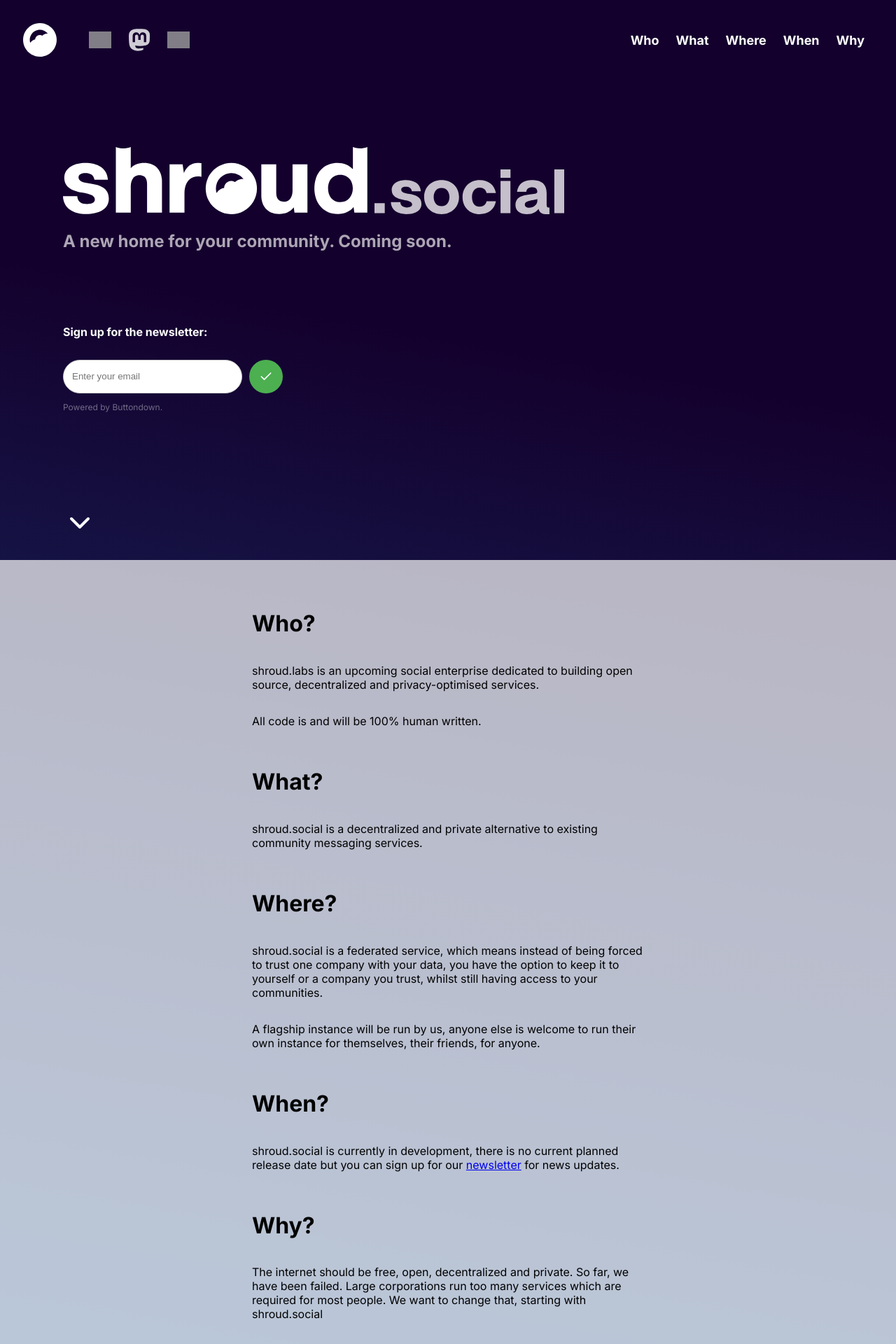
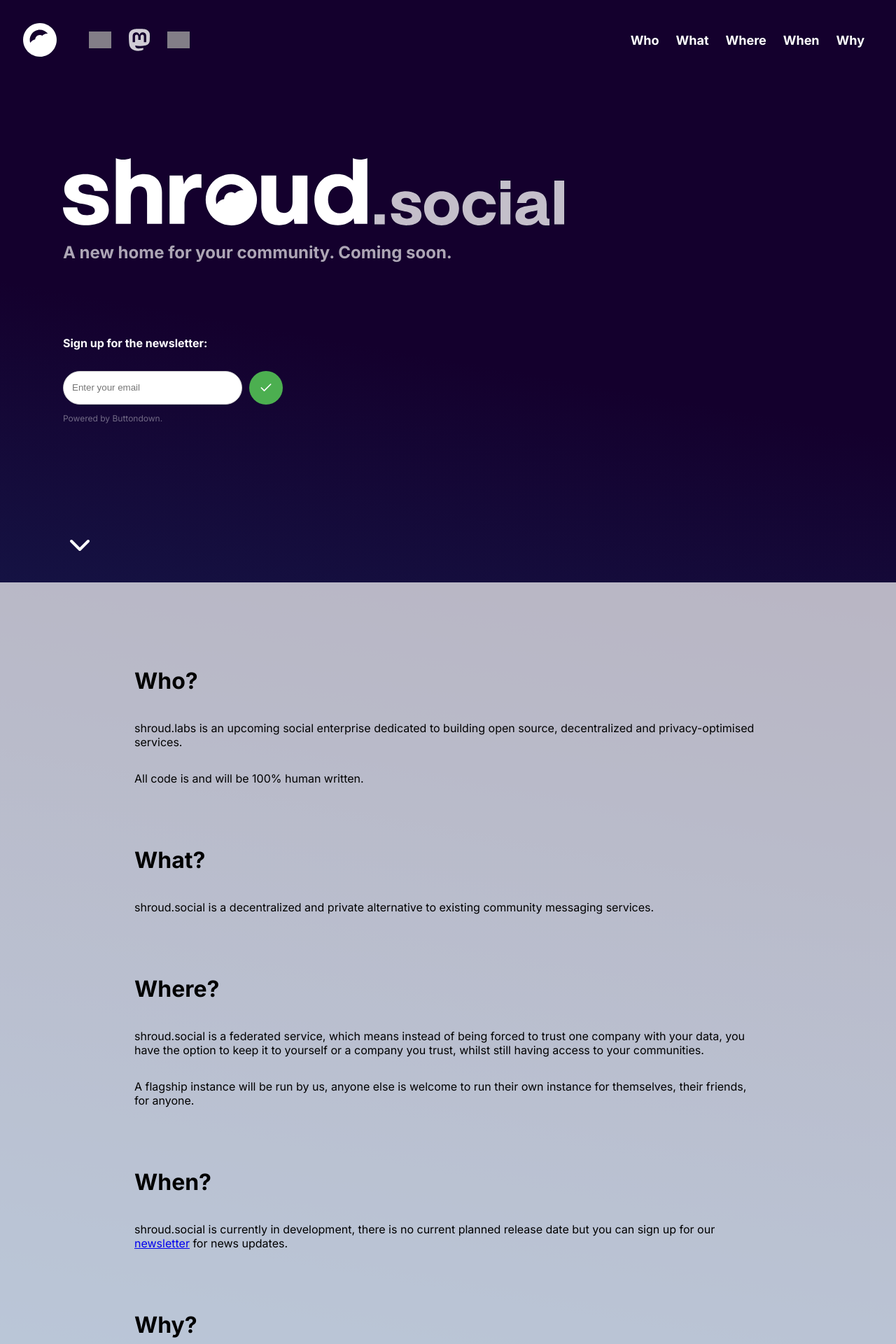
Before and after one commit to shroud-org/shroud-social-landing, a SvelteKit app: page / in a window 1280 px wide. Shown: the top 1920 px of the page at 70% size. Built offline with nearby package versions, Linux system fonts and the light colour scheme; grey boxes are pictures that could not be loaded; a web font is replaced by a local one.

Commit message:
add reactivity

```diff
--- a/src/routes/+layout.svelte
+++ b/src/routes/+layout.svelte
@@ -47,19 +47,19 @@
 			<nav class:open={navOpened}>
 				<ul>
 					<li class="nav-element">
-						<a href="#who" onclick={toggleNav}>Who</a>
+						<a href="/#who" onclick={toggleNav}>Who</a>
 					</li>
 					<li class="nav-element">
-						<a href="#what" onclick={toggleNav}>What</a>
+						<a href="/#what" onclick={toggleNav}>What</a>
 					</li>
 					<li class="nav-element">
-						<a href="#where" onclick={toggleNav}>Where</a>
+						<a href="/#where" onclick={toggleNav}>Where</a>
 					</li>
 					<li class="nav-element">
-						<a href="#when" onclick={toggleNav}>When</a>
+						<a href="/#when" onclick={toggleNav}>When</a>
 					</li>
 					<li class="nav-element">
-						<a href="#why" onclick={toggleNav}>Why</a>
+						<a href="/#why" onclick={toggleNav}>Why</a>
 					</li>
 				</ul>
 			</nav>
--- a/src/routes/+page.svelte
+++ b/src/routes/+page.svelte
@@ -9,8 +9,8 @@
     <div class="hero">
         <div>
             <div class="hero-title">
-                <Brand style="--brand-size: 96px;" />
-                <SubBrand variant="social" style="--brand-size: 64px; opacity: 75%" />
+                <Brand />
+                <SubBrand variant="social" />
             </div>
             <h2>A new home for your community. Coming soon.</h2>
         </div>
@@ -52,6 +52,10 @@
 </div>
 
 <style lang="scss">
+    $small-screen: 700px;
+    $medium-screen: 900px;
+    $large-screen: 1200px;
+
     .container {
         display: flex;
         flex-direction: column;
@@ -59,19 +63,29 @@
         justify-content: center;
     }
 
+    @media screen and (max-width: $small-screen) {
       .hero {
+        padding: 16px;
         height: 100vh;
         display: flex;
         flex-direction: column;
         gap: 64px;
         justify-content: center;
-        transform: translateX(-15vw);
 
         div {
           .hero-title {
             display: flex;
             align-items: flex-end;
             gap: 10px;
+
+            :global(.brand) {
+              --brand-size: 48px;
+            }
+
+            :global(.subbrand) {
+              --brand-size: 32px;
+              opacity: 75%
+            }
           }
 
           h2 {
@@ -120,7 +134,109 @@
         }
 
         a#scroll-button {
-            position:absolute;
+          position: absolute;
+          bottom: 25px;
+          text-decoration: none;
+          color: #ffffff;
+
+          &:visited {
+            color: #ffffff;
+          }
+        }
+      }
+
+      .content {
+        display: flex;
+        flex-direction: column;
+        align-items: center;
+        width: 100%;
+        background: rgb(255 255 255 / 0.7);
+        color: #000000;
+        gap: 50px;
+        padding: 100px 0 100px 0;
+
+        .section {
+          font-size: 16px;
+          display: flex;
+          flex-direction: column;
+          justify-content: left;
+          width: 60vw;
+        }
+      }
+    }
+
+    @media screen and (min-width: $small-screen) {
+      .hero {
+        padding: 16px;
+        height: 100vh;
+        display: flex;
+        flex-direction: column;
+        gap: 64px;
+        justify-content: center;
+
+        div {
+          .hero-title {
+            display: flex;
+            align-items: flex-end;
+            gap: 10px;
+
+            :global(.brand) {
+              --brand-size: 96px;
+            }
+
+            :global(.subbrand) {
+              --brand-size: 48px;
+              opacity: 75%
+            }
+          }
+
+          h2 {
+            opacity: 65%;
+          }
+        }
+
+        form {
+          div {
+            display: flex;
+            gap: 10px;
+          }
+
+          input[type="email"] {
+            height: 48px;
+            width: 256px;
+            padding: 12px;
+            margin: 8px 0;
+            display: inline-block;
+            border: 1px solid #ccc;
+            border-radius: 25px;
+            box-sizing: border-box;
+          }
+
+          button {
+            height: 48px;
+            width: 48px;
+            background-color: #4CAF50;
+            color: white;
+            padding: 14px;
+            margin: 8px 0;
+            border: none;
+            border-radius: 25px;
+            cursor: pointer;
+
+            &:hover {
+              background-color: #45a049;
+            }
+          }
+
+          a.buttondown-link {
+            font-size: 12px;
+            text-decoration: none;
+            color: rgb(255 255 255 / 0.4);
+          }
+        }
+
+        a#scroll-button {
+          position: absolute;
           bottom: 25px;
           text-decoration: none;
           color: #ffffff;
@@ -139,15 +255,325 @@
         width: 100%;
         background: rgb(255 255 255 / 0.7);
         color: #000000;
-        gap: 20px;
+        gap: 50px;
         box-sizing: border-box;
-        padding: 50px;
+        padding: 100px 0 100px 0;
 
         .section {
           display: flex;
           flex-direction: column;
           justify-content: left;
-            width: 70vh;
+          width: 70vw;
+        }
+      }
+    }
+
+    @media screen and (min-width: $medium-screen) {
+      .hero {
+        height: 100vh;
+        display: flex;
+        flex-direction: column;
+        gap: 64px;
+        justify-content: center;
+        transform: translateX(-5vw);
+
+        div {
+          .hero-title {
+            display: flex;
+            align-items: flex-end;
+            gap: 10px;
+
+            :global(.brand) {
+              --brand-size: 96px;
+            }
+
+            :global(.subbrand) {
+              --brand-size: 48px;
+              opacity: 75%
+            }
+          }
+
+          h2 {
+            opacity: 65%;
+          }
+        }
+
+        form {
+          div {
+            display: flex;
+            gap: 10px;
+          }
+
+          input[type="email"] {
+            height: 48px;
+            width: 256px;
+            padding: 12px;
+            margin: 8px 0;
+            display: inline-block;
+            border: 1px solid #ccc;
+            border-radius: 25px;
+            box-sizing: border-box;
+          }
+
+          button {
+            height: 48px;
+            width: 48px;
+            background-color: #4CAF50;
+            color: white;
+            padding: 14px;
+            margin: 8px 0;
+            border: none;
+            border-radius: 25px;
+            cursor: pointer;
+
+            &:hover {
+              background-color: #45a049;
+            }
+          }
+
+          a.buttondown-link {
+            font-size: 12px;
+            text-decoration: none;
+            color: rgb(255 255 255 / 0.4);
+          }
+        }
+
+        a#scroll-button {
+          position: absolute;
+          bottom: 25px;
+          text-decoration: none;
+          color: #ffffff;
+
+          &:visited {
+            color: #ffffff;
+          }
+        }
+      }
+
+      .content {
+        display: flex;
+        flex-direction: column;
+        align-items: center;
+        flex: 1;
+        width: 100%;
+        background: rgb(255 255 255 / 0.7);
+        color: #000000;
+        gap: 50px;
+        box-sizing: border-box;
+        padding: 100px 0 100px 0;
+
+        .section {
+          display: flex;
+          flex-direction: column;
+          justify-content: left;
+          width: 70vw;
+        }
+      }
+    }
+
+    @media screen and (min-width: $medium-screen) {
+      .hero {
+        height: 100vh;
+        display: flex;
+        flex-direction: column;
+        gap: 64px;
+        justify-content: center;
+        transform: translateX(-5vw);
+
+        div {
+          .hero-title {
+            display: flex;
+            align-items: flex-end;
+            gap: 10px;
+
+            :global(.brand) {
+              --brand-size: 96px;
+            }
+
+            :global(.subbrand) {
+              --brand-size: 48px;
+              opacity: 75%
+            }
+          }
+
+          h2 {
+            opacity: 65%;
+          }
+        }
+
+        form {
+          div {
+            display: flex;
+            gap: 10px;
+          }
+
+          input[type="email"] {
+            height: 48px;
+            width: 256px;
+            padding: 12px;
+            margin: 8px 0;
+            display: inline-block;
+            border: 1px solid #ccc;
+            border-radius: 25px;
+            box-sizing: border-box;
+          }
+
+          button {
+            height: 48px;
+            width: 48px;
+            background-color: #4CAF50;
+            color: white;
+            padding: 14px;
+            margin: 8px 0;
+            border: none;
+            border-radius: 25px;
+            cursor: pointer;
+
+            &:hover {
+              background-color: #45a049;
+            }
+          }
+
+          a.buttondown-link {
+            font-size: 12px;
+            text-decoration: none;
+            color: rgb(255 255 255 / 0.4);
+          }
+        }
+
+        a#scroll-button {
+          position: absolute;
+          bottom: 25px;
+          text-decoration: none;
+          color: #ffffff;
+
+          &:visited {
+            color: #ffffff;
+          }
+        }
+      }
+
+      .content {
+        display: flex;
+        flex-direction: column;
+        align-items: center;
+        flex: 1;
+        width: 100%;
+        background: rgb(255 255 255 / 0.7);
+        color: #000000;
+        gap: 50px;
+        box-sizing: border-box;
+        padding: 100px 0 100px 0;
+
+        .section {
+          display: flex;
+          flex-direction: column;
+          justify-content: left;
+          width: 70vw;
+        }
+      }
+    }
+
+    @media screen and (min-width: $large-screen) {
+      .hero {
+        height: 100vh;
+        display: flex;
+        flex-direction: column;
+        gap: 64px;
+        justify-content: center;
+        transform: translateX(-15vw);
+
+        div {
+          .hero-title {
+            display: flex;
+            align-items: flex-end;
+            gap: 10px;
+
+            :global(.brand) {
+              --brand-size: 96px;
+            }
+
+            :global(.subbrand) {
+              --brand-size: 64px;
+              opacity: 75%
+            }
+          }
+
+          h2 {
+            opacity: 65%;
+          }
+        }
+
+        form {
+          div {
+            display: flex;
+            gap: 10px;
+          }
+
+          input[type="email"] {
+            height: 48px;
+            width: 256px;
+            padding: 12px;
+            margin: 8px 0;
+            display: inline-block;
+            border: 1px solid #ccc;
+            border-radius: 25px;
+            box-sizing: border-box;
+          }
+
+          button {
+            height: 48px;
+            width: 48px;
+            background-color: #4CAF50;
+            color: white;
+            padding: 14px;
+            margin: 8px 0;
+            border: none;
+            border-radius: 25px;
+            cursor: pointer;
+
+            &:hover {
+              background-color: #45a049;
+            }
+          }
+
+          a.buttondown-link {
+            font-size: 12px;
+            text-decoration: none;
+            color: rgb(255 255 255 / 0.4);
+          }
+        }
+
+        a#scroll-button {
+          position: absolute;
+          bottom: 25px;
+          text-decoration: none;
+          color: #ffffff;
+
+          &:visited {
+            color: #ffffff;
+          }
+        }
+      }
+
+      .content {
+        display: flex;
+        flex-direction: column;
+        align-items: center;
+        flex: 1;
+        width: 100%;
+        background: rgb(255 255 255 / 0.7);
+        color: #000000;
+        gap: 50px;
+        box-sizing: border-box;
+        padding: 100px 0 100px 0;
+
+        .section {
+          display: flex;
+          flex-direction: column;
+          justify-content: left;
+          width: 70vw;
+        }
       }
     }
 </style>
```
Lines whose indentation alone changed are shown as unchanged.
